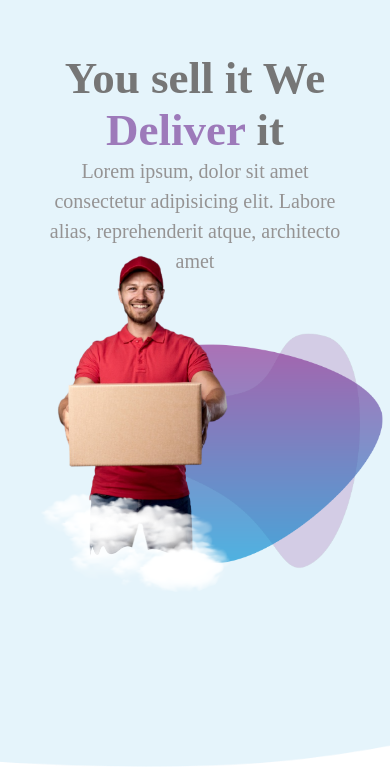
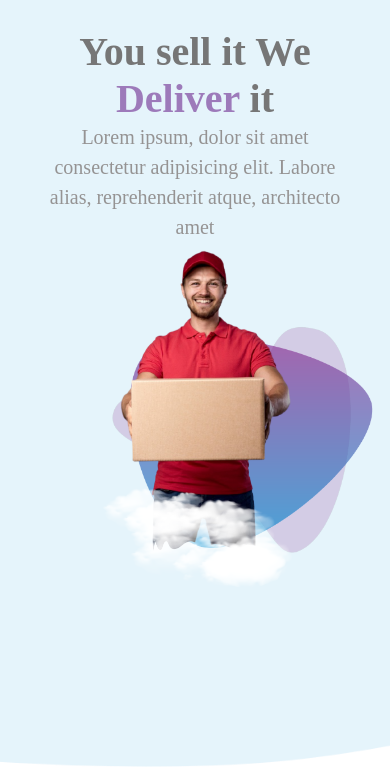
Before and after one commit to AhmedAwd909/Template-1, a plain HTML site: page index.html in a window 390 px wide. Shown: the part 77-844 px from the top of the page. Drawn offline with Linux system fonts and the light colour scheme.

Commit message:
Update style.css
Readjusting the 3 layers at the cover section and the H1 and P size.

```diff
--- a/css/style.css
+++ b/css/style.css
@@ -269,19 +269,20 @@ header .cover p {
     }
     header .cover .image {
         display: block;
+        width: 60%;
         margin: auto;
     }
     header .cover .image img:first-child {
-        width: 327px;
+        width: 315px;
     }
     header .cover .image img:nth-child(2) {
         top: -46px;
-        right: 45px;
+        right: -18px;
         width: 199px;
     }
     header .cover .image img:nth-child(3) {
         top: 202px;
-        right: 54px;
+        right: -8px;
         width: 191px;
     }
     header .cover .image img:last-child {
@@ -293,8 +294,12 @@ header .cover p {
         margin-top: 25px;
     }
     header .cover h1 {
-        font-size: 45px;
-        margin-top: 30px;
+        font-size: 40px;
+        margin-top: 6px;
+    }
+    header .cover p {
+    font-size: 20px;
+    margin-bottom: 29px;
     }
     header .cover .image {
         width: 50%;
```
